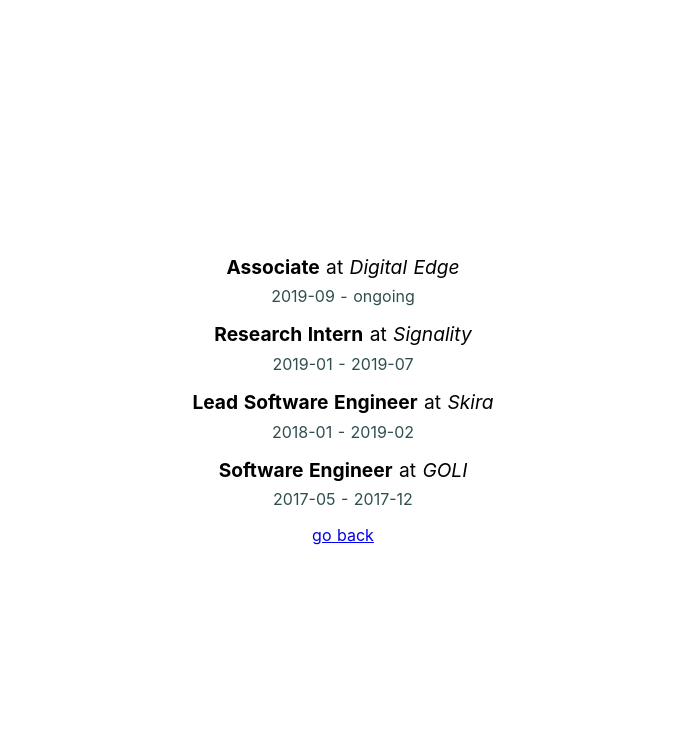
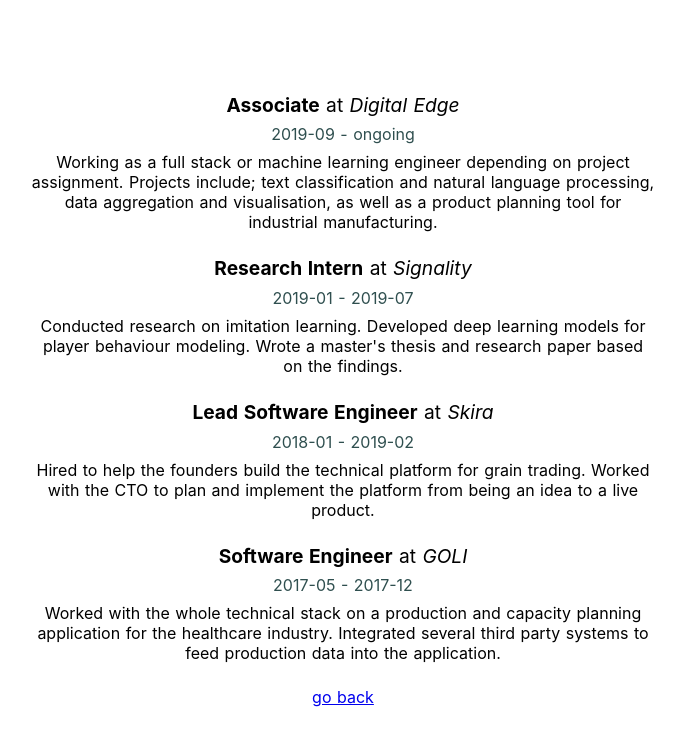
Before and after one commit to perlindstroem/portfolio, a Nuxt app: page /experience in a window 1280 px wide. Shown: the top 746 px of the page, without its empty margins (297-981 px from the left). Built offline with nearby package versions, Linux system fonts and the light colour scheme.

Commit message:
add work description

```diff
--- a/components/WorkItem.vue
+++ b/components/WorkItem.vue
@@ -5,6 +5,9 @@
     </p>
     <p class="period">
       {{ experience.start }} - {{ experience.end || 'ongoing' }}
+    </p>
+    <p :key="d" v-for="d in experience.description" class="description">
+      {{ d }}
     </p>
   </div>
 </template>
@@ -36,4 +39,8 @@ export default {
 .period {
   color: darkslategray;
 }
+
+.description {
+  padding: .5em;
+}
 </style>
--- a/pages/experience.vue
+++ b/pages/experience.vue
@@ -1,6 +1,6 @@
 <template>
   <div class="container">
-    <div>
+    <div class="experience">
       <work-item
         v-for="exp in workExperiences"
         :key="exp.title"
@@ -27,25 +27,37 @@ export default {
           title: 'Associate',
           company: 'Digital Edge',
           start: '2019-09',
-          end: null
+          end: null,
+          description: [
+            'Working as a full stack or machine learning engineer depending on project assignment. Projects include; text classification and natural language processing, data aggregation  and visualisation, as well as a product planning tool for industrial manufacturing.'
+          ]
         },
         {
           title: 'Research Intern',
           company: 'Signality',
           start: '2019-01',
-          end: '2019-07'
+          end: '2019-07',
+          description: [
+            'Conducted research on imitation learning. Developed deep learning models for player behaviour modeling. Wrote a master\'s thesis and research paper based on the findings.'
+          ]
         },
         {
           title: 'Lead Software Engineer',
           company: 'Skira',
           start: '2018-01',
-          end: '2019-02'
+          end: '2019-02',
+          description: [
+            'Hired to help the founders build the technical platform for grain trading. Worked with the CTO to plan and implement the platform from being an idea to a live product.'
+          ]
         },
         {
           title: 'Software Engineer',
           company: 'GOLI',
           start: '2017-05',
-          end: '2017-12'
+          end: '2017-12',
+          description: [
+            'Worked with the whole technical stack on a production and capacity planning application for the healthcare industry. Integrated several third party systems to feed production data into the application.'
+          ]
         }
       ]
     }
@@ -53,6 +65,8 @@ export default {
 }
 </script>
 
-<style>
-
+<style scoped>
+.experience {
+  max-width: 50vw;
+}
 </style>
```
